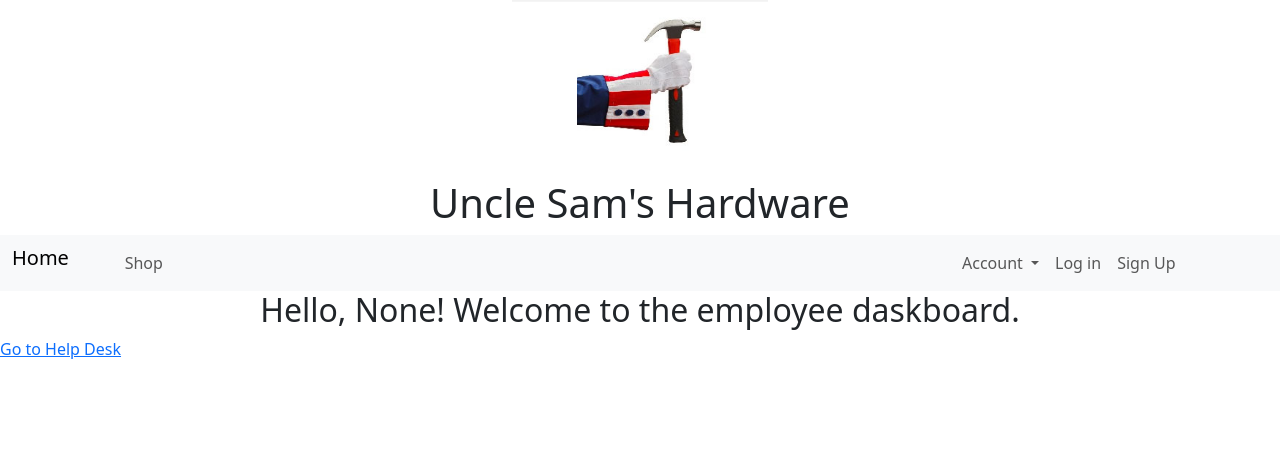
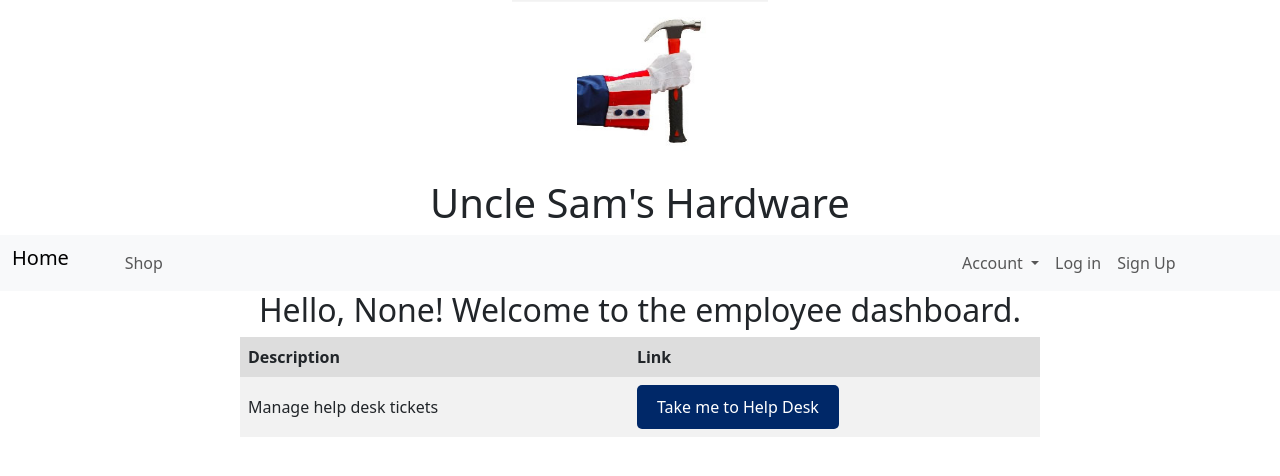
Before and after one commit to stephen601/security_web, a Flask app: page /employee in a window 1280 px wide. Shown: the top 476 px of the page. Run offline with Flask 3, Linux system fonts and the light colour scheme.

Commit message:
Employee dashboard update

```diff
--- a/static/main.css
+++ b/static/main.css
@@ -91,3 +91,12 @@ table {
     width: 100%;
     box-sizing: border-box;
   }
+  .help-desk-button {
+    border: none;
+    border-radius: 5px;
+    background-color: #002868; /* Blue color of the American flag */
+    color: white;
+    padding: 10px 20px;
+    font-size: 16px;
+    cursor: pointer;
+  }
--- a/templates/employee.html
+++ b/templates/employee.html
@@ -1,8 +1,21 @@
 {% extends 'layout.html' %}
-{%block content%}
 
-<h2>Hello, {{username}}! Welcome to the employee daskboard.</h2>
+{% block content %}
+  <h2>Hello, {{ username }}! Welcome to the employee dashboard.</h2>
 
-<a href="/helpdesk">Go to Help Desk</a>
-
-{%endblock%}
+  <table>
+    <tr>
+      <th>Description</th>
+      <th>Link</th>
+    </tr>
+    <tr>
+      <td>Manage help desk tickets</td>
+      <td>
+        <form action="/helpdesk" method="GET">
+          <button class="help-desk-button" type="submit">Take me to Help Desk</button>
+        </form>
+      </td>
+    </tr>
+    <!-- Add more rows for additional links and descriptions -->
+  </table>
+{% endblock %}
```
